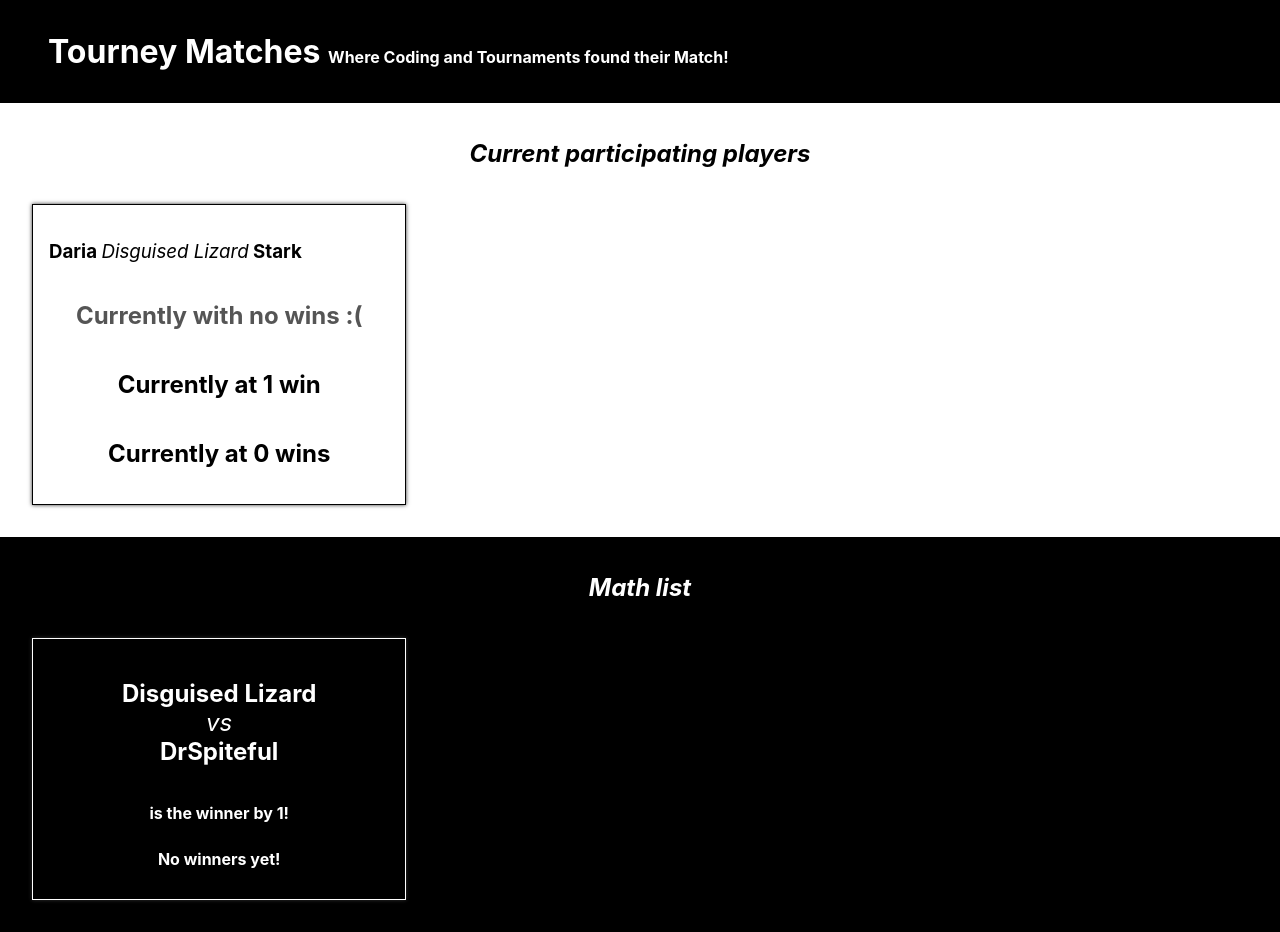
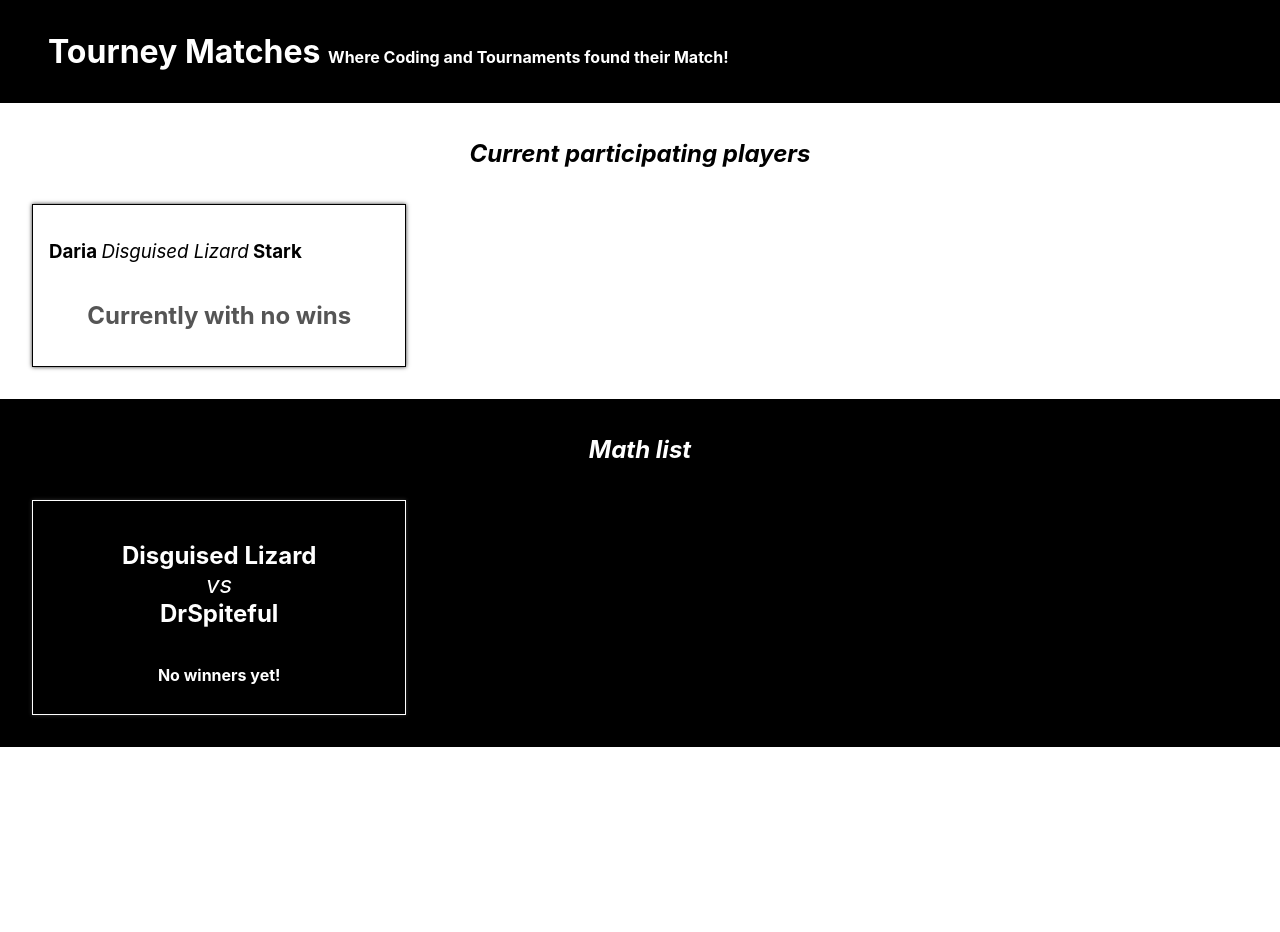
Before and after one commit to sthan3990/tourney-matches, a React (Create React App) app: page / in a window 1280 px wide. After the commit the page ends 800 px from the top, so only its background shows below. Built offline with nearby package versions, Linux system fonts and the light colour scheme.

Commit message:
Create Conditional Rendering for Match and Player

```diff
--- a/src/components/Match.js
+++ b/src/components/Match.js
@@ -8,10 +8,7 @@
       <h1>
         {props.players[0]} <span>vs</span> {props.players[1]}
       </h1>
-      {/* To be shown when there is a winner */}
-      <h2>{props.winner} is the winner by {props.scoreDifference}!</h2>
-      {/* To be shown when there is no winner */}
-      <h2>No winners yet!</h2>
+      {props.winner ? <h2>{props.winner} is the winner by {props.scoreDifference}!</h2> : <h2>No winners yet!</h2>}
     </article>
   );
 }
--- a/src/components/Player.js
+++ b/src/components/Player.js
@@ -8,12 +8,11 @@
       <h1>
         {props.firstName} <span>{props.gamerTag}</span> {props.lastName}
       </h1>
-      {/* To be shown when there is no wins */}
-      <h2 className="zero">Currently with no wins :(</h2>
-      {/* To be shown when there is 1 win */}
-      <h2>Currently at 1 win</h2>
-      {/* To be shown when there is more than one win */}
-      <h2>Currently at {props.wins} wins</h2>
+
+      {props.wins === 0 && <h2 className="zero">Currently with no wins</h2>}
+      {props.wins === 1 && <h2>Currently at {props.wins} win</h2>}
+      {props.wins > 1 && <h2>Currently at {props.wins} wins</h2>}
+
     </article>
   );
 }
```
